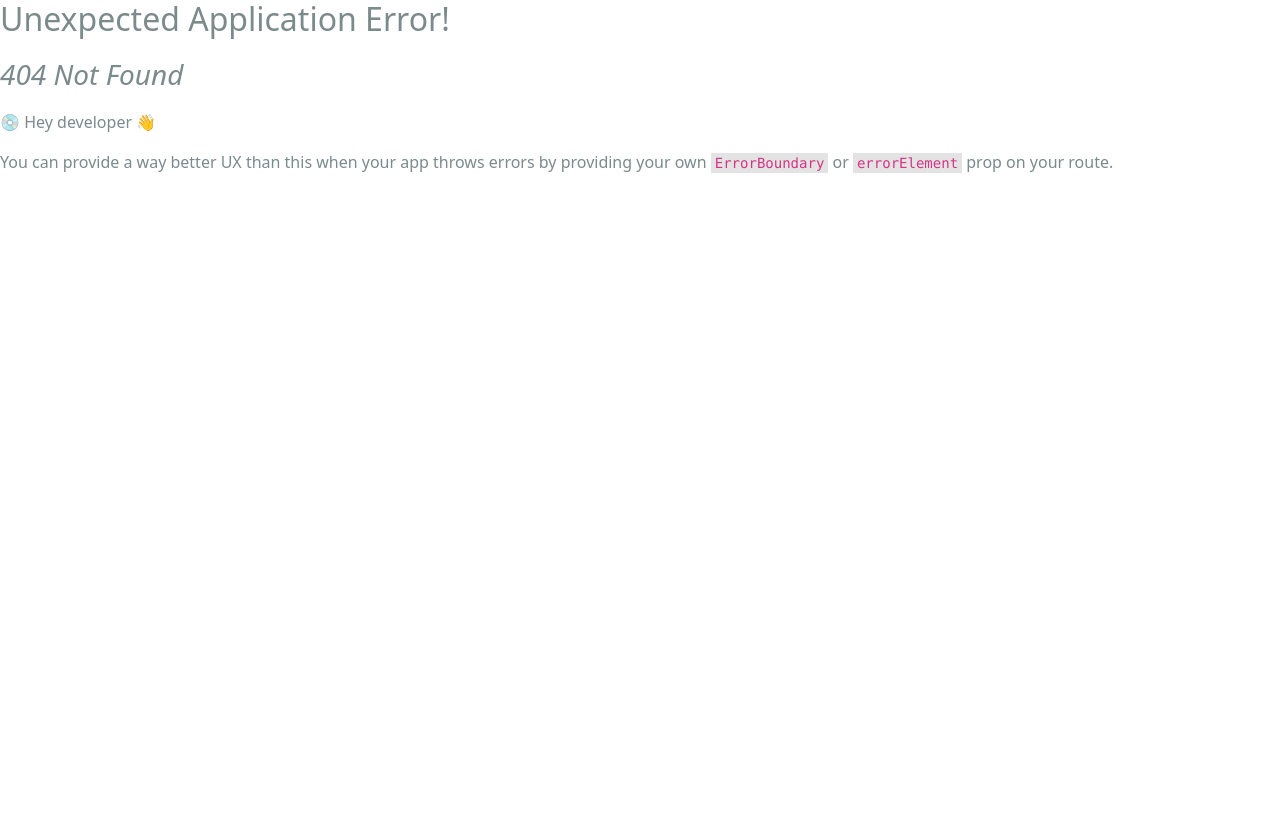
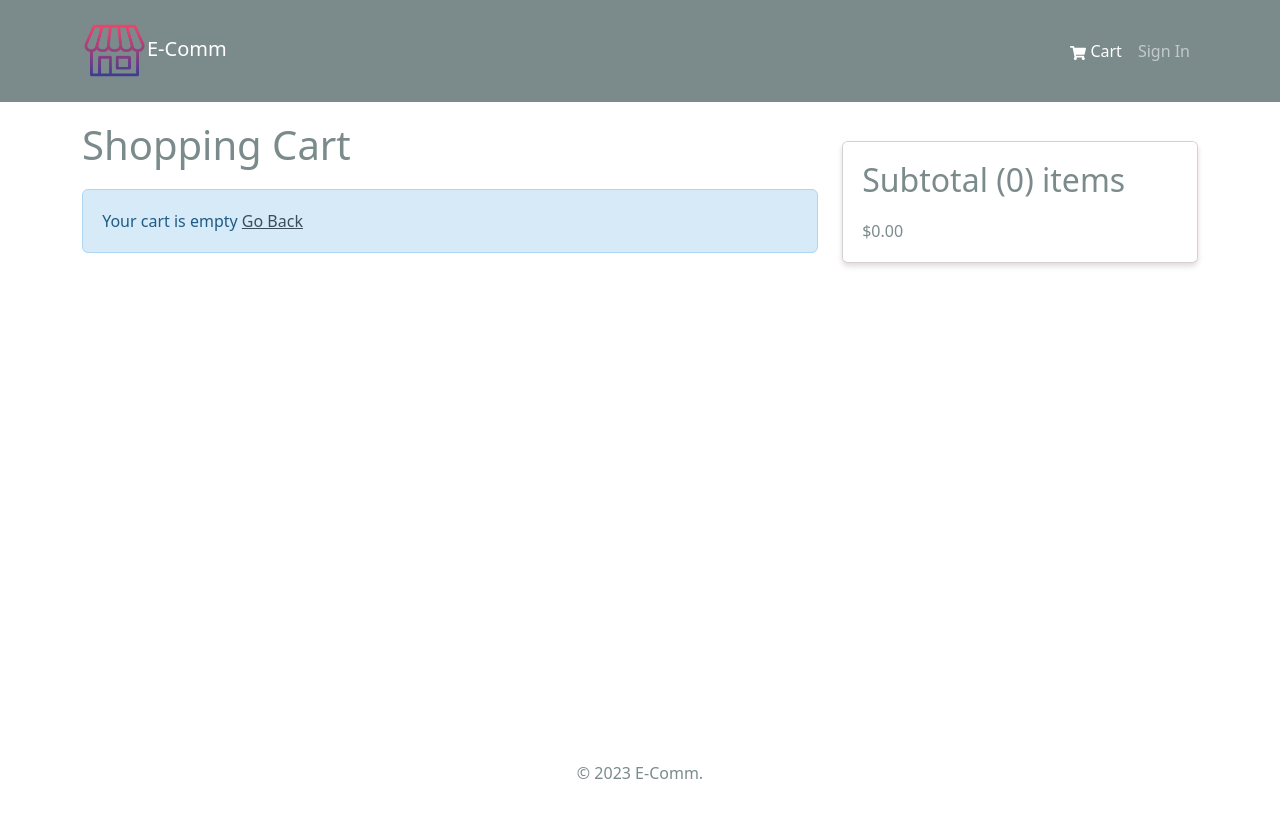
Before and after one commit to shraja7/ecom, a React (Create React App) app in the folder frontend/: page /cart in a window 1280 px wide. Before the commit this address had no page. Built offline with nearby package versions, Linux system fonts and the light colour scheme.

Commit message:
implement cart view with items and item quantities

```diff
--- a/frontend/src/index.js
+++ b/frontend/src/index.js
@@ -15,12 +15,14 @@
 import reportWebVitals from "./reportWebVitals";
 import HomeScreen from "./screens/HomeScreen";
 import ProductScreen from "./screens/ProductScreen";
+import CartScreen from "./screens/CartScreen";
 
 const router = createBrowserRouter(
   createRoutesFromElements(
     <Route path="/" element={<App />}>
       <Route index={true} path="/" element={<HomeScreen />} />
       <Route path="/product/:id" element={<ProductScreen />} />
+      <Route path="/cart/" element={<CartScreen />} />
     </Route>
   )
 );
--- /dev/null
+++ b/frontend/src/screens/CartScreen.jsx
@@ -0,0 +1,88 @@
+import { Link, useNavigate } from "react-router-dom";
+import {
+  Row,
+  Col,
+  ListGroup,
+  Image,
+  Form,
+  Button,
+  Card,
+} from "react-bootstrap";
+import { FaTrash } from "react-icons/fa";
+import Message from "../components/Message";
+import { useDispatch, useSelector } from "react-redux";
+
+const CartScreen = () => {
+  const navigate = useNavigate();
+  const dispatch = useDispatch();
+
+  const cart = useSelector((state) => state.cart);
+  const { cartItems } = cart;
+
+  return (
+    <Row>
+      <Col md={8}>
+        <h1 style={{ marginBottom: "20px" }}>Shopping Cart</h1>
+        {cartItems.length === 0 ? (
+          <Message>
+            Your cart is empty <Link to="/">Go Back</Link>
+          </Message>
+        ) : (
+          <ListGroup variant="flush">
+            {cartItems.map((item) => (
+              <ListGroup.Item key={item.product}>
+                <Row>
+                  <Col xs={3} md={2}>
+                    <Image src={item.image} alt={item.name} fluid rounded />
+                  </Col>
+                  <Col md={3} xs={4}>
+                    <Link to={`/product/${item._id}`}>{item.name}</Link>
+                  </Col>
+                  <Col md={2} xs={2}>
+                    ${item.price}
+                  </Col>
+                  <Col md={2} xs={2}>
+                    <Form.Control
+                      as="select"
+                      value={item.qty}
+                      onChange={(e) => {}}
+                    >
+                      {[...Array(item.countInStock).keys()].map((num) => (
+                        <option key={num + 1} value={num + 1}>
+                          {num + 1}
+                        </option>
+                      ))}
+                    </Form.Control>
+                  </Col>
+                  <Col md={2} xs={2}>
+                    <Button type="button" variant="light">
+                      <FaTrash />
+                    </Button>
+                  </Col>
+                </Row>
+              </ListGroup.Item>
+            ))}
+          </ListGroup>
+        )}
+      </Col>
+      <Col md={4}>
+        <Card style={{ marginTop: "20px" }}>
+          <ListGroup variant="flush">
+            <ListGroup.Item>
+              <h2>
+                Subtotal ({cartItems.reduce((acc, item) => acc + item.qty, 0)})
+                items
+              </h2>
+              $
+              {cartItems
+                .reduce((acc, item) => acc + item.qty * item.price, 0)
+                .toFixed(2)}
+            </ListGroup.Item>
+          </ListGroup>
+        </Card>
+      </Col>
+    </Row>
+  );
+};
+
+export default CartScreen;
```
